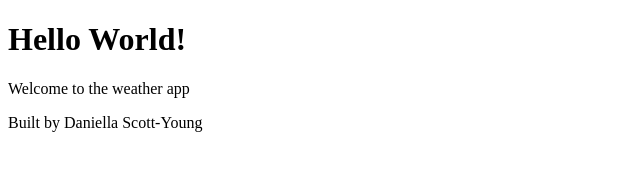
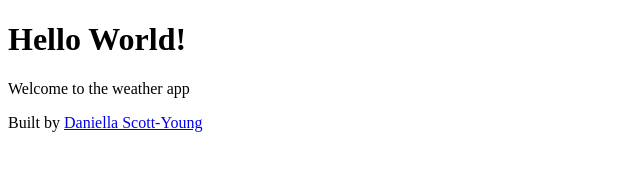
Before and after one commit to dscottyoung2022/Week-7-Vanilla-Weather-Search, a plain HTML site: page index.html in a window 1280 px wide. Shown: the whole page, without its empty margins (0-640 px from the left). Drawn offline with Linux system fonts and the light colour scheme.

Commit message:
Added Github Profile link to Footer

```diff
--- a/index.html
+++ b/index.html
@@ -8,6 +8,12 @@
   <body>
     <h1>Hello World!</h1>
     <p>Welcome to the weather app</p>
-    <footer>Built by Daniella Scott-Young</footer>
+    <footer>
+      Built by
+
+      <a href="https://github.com/dscottyoung2022" target="_blank">Daniella Scott-Young</a>
+      </footer>
+    </footer>
+    </footer>
   </body>
 </html>
```
